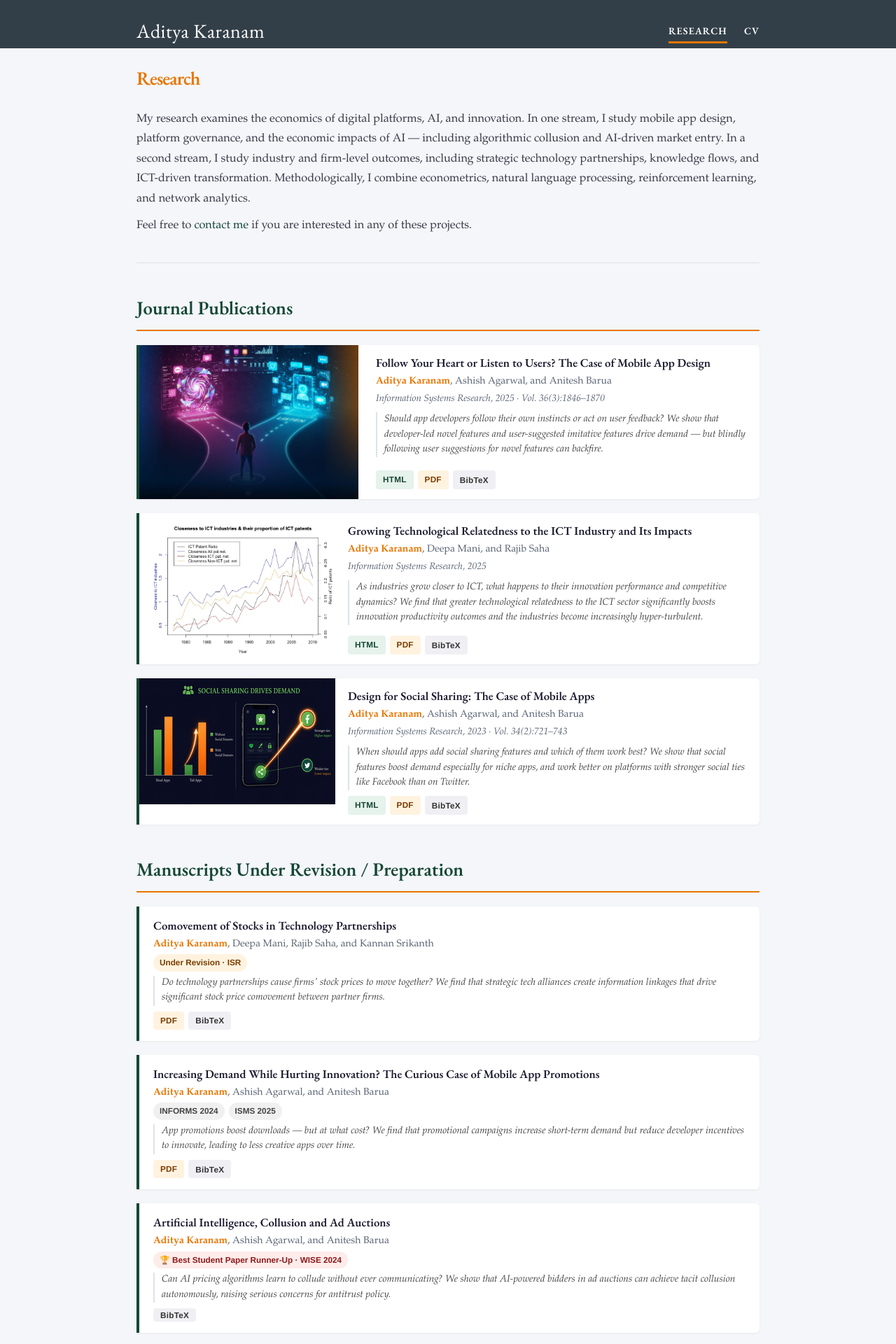
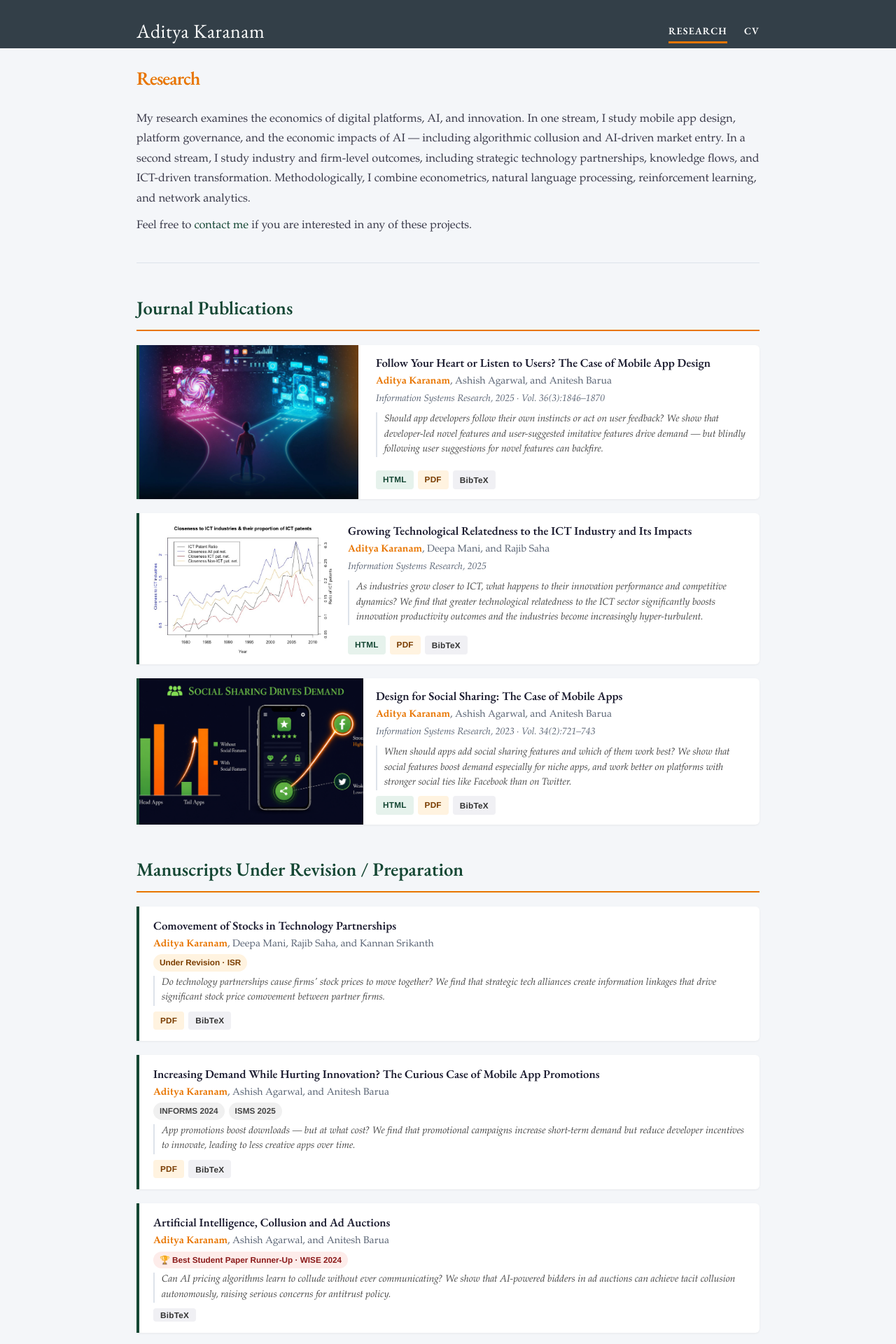
Before and after one commit to askaranam/askaranam.github.io, a Jekyll site: the page built from research.html, in a window 1280 px wide. Shown: the top 1920 px of the page at 70% size. Built offline with Jekyll 4.4.1, drawn with Linux system fonts in a browser that asks for light colours; nearby versions of some CDN libraries; some web fonts are replaced.

Commit message:
Update research.html

```diff
--- a/research.html
+++ b/research.html
@@ -129,9 +129,9 @@ render_with_liquid: false
 </div>
 
 <!-- PAPER 3 — Replace placeholder with <img> after uploading image -->
-<div class="paper" >
-  <div class="paper-image-col" style="flex: 0 0 280px; max-width: 280px; min-height: 180px;">
-    <img class="paper-image" src="/images/social_sharing_280x180.png" style="width: 100%; height: 180px; object-fit: cover; object-position: center top; display: block;">
+<div class="paper">
+  <div class="paper-image-col" style="flex: 0 0 320px; max-width: 320px; position: relative;">
+    <img class="paper-image" src="/images/social-sharing.png" style="position: absolute; top: 0; left: 0; width: 100%; height: 100%; object-fit: cover; object-position: center top; display: block;">
   </div>
   <div class="paper-body">
     <div class="paper-title"><a href="https://pubsonline.informs.org/doi/abs/10.1287/isre.2022.1151">Design for Social Sharing: The Case of Mobile Apps</a></div>
```
